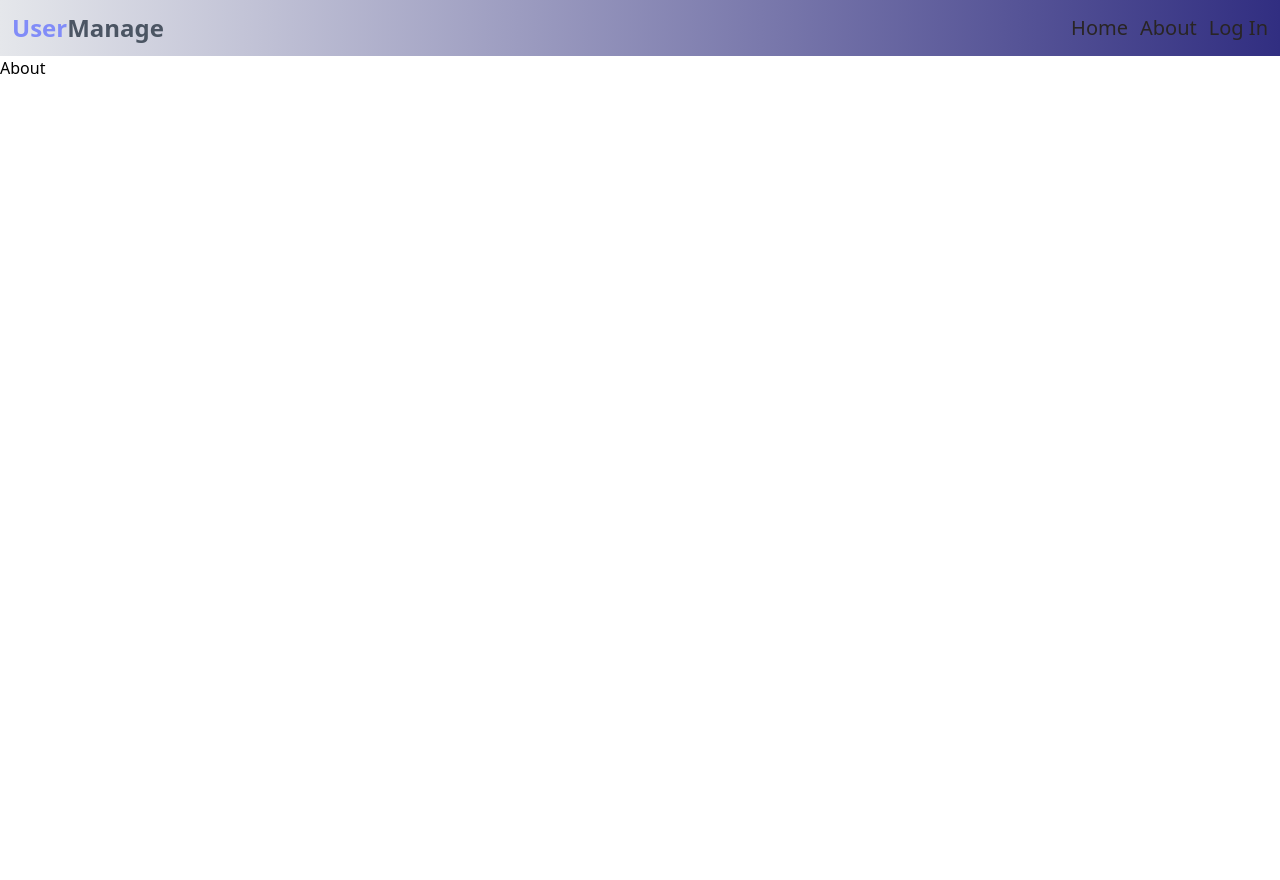
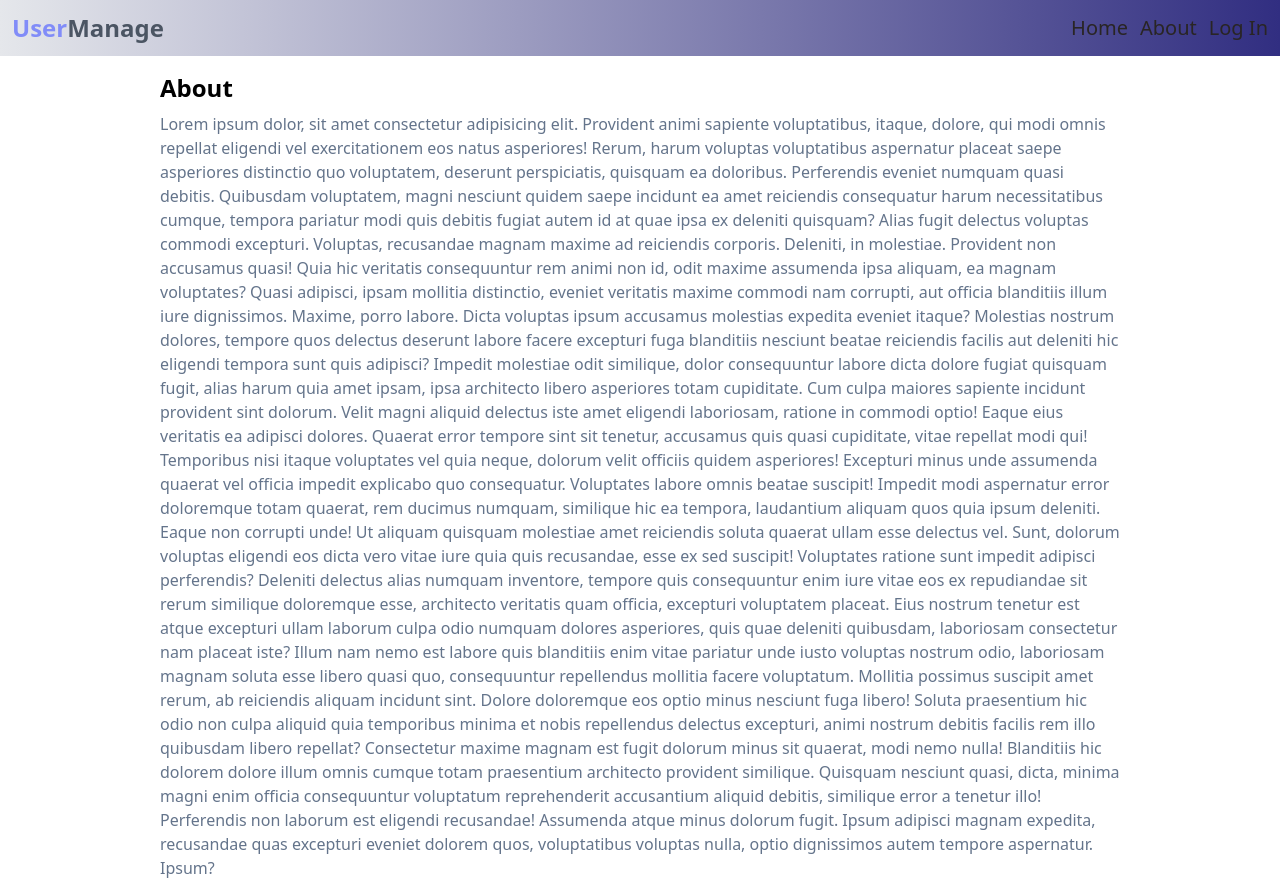
Before and after one commit to sudsek6060/User-Management, a React (Vite) app in the folder client/: page /About in a window 1280 px wide. Before the commit the page ends 800 px from the top, so only its background shows below. Built offline with nearby package versions, Linux system fonts and the light colour scheme.

Commit message:
about page created

```diff
--- a/client/src/pages/About.jsx
+++ b/client/src/pages/About.jsx
@@ -1,7 +1,69 @@
 import React from "react";
 
 const About = () => {
-  return <div>About</div>;
+  return (
+    <div className="max-w-[75%] mx-auto mt-4">
+      <h1 className="font-bold text-2xl">About</h1>
+      <p className="text-slate-500 mt-2">
+        Lorem ipsum dolor, sit amet consectetur adipisicing elit. Provident
+        animi sapiente voluptatibus, itaque, dolore, qui modi omnis repellat
+        eligendi vel exercitationem eos natus asperiores! Rerum, harum voluptas
+        voluptatibus aspernatur placeat saepe asperiores distinctio quo
+        voluptatem, deserunt perspiciatis, quisquam ea doloribus. Perferendis
+        eveniet numquam quasi debitis. Quibusdam voluptatem, magni nesciunt
+        quidem saepe incidunt ea amet reiciendis consequatur harum
+        necessitatibus cumque, tempora pariatur modi quis debitis fugiat autem
+        id at quae ipsa ex deleniti quisquam? Alias fugit delectus voluptas
+        commodi excepturi. Voluptas, recusandae magnam maxime ad reiciendis
+        corporis. Deleniti, in molestiae. Provident non accusamus quasi! Quia
+        hic veritatis consequuntur rem animi non id, odit maxime assumenda ipsa
+        aliquam, ea magnam voluptates? Quasi adipisci, ipsam mollitia
+        distinctio, eveniet veritatis maxime commodi nam corrupti, aut officia
+        blanditiis illum iure dignissimos. Maxime, porro labore. Dicta voluptas
+        ipsum accusamus molestias expedita eveniet itaque? Molestias nostrum
+        dolores, tempore quos delectus deserunt labore facere excepturi fuga
+        blanditiis nesciunt beatae reiciendis facilis aut deleniti hic eligendi
+        tempora sunt quis adipisci? Impedit molestiae odit similique, dolor
+        consequuntur labore dicta dolore fugiat quisquam fugit, alias harum quia
+        amet ipsam, ipsa architecto libero asperiores totam cupiditate. Cum
+        culpa maiores sapiente incidunt provident sint dolorum. Velit magni
+        aliquid delectus iste amet eligendi laboriosam, ratione in commodi
+        optio! Eaque eius veritatis ea adipisci dolores. Quaerat error tempore
+        sint sit tenetur, accusamus quis quasi cupiditate, vitae repellat modi
+        qui! Temporibus nisi itaque voluptates vel quia neque, dolorum velit
+        officiis quidem asperiores! Excepturi minus unde assumenda quaerat vel
+        officia impedit explicabo quo consequatur. Voluptates labore omnis
+        beatae suscipit! Impedit modi aspernatur error doloremque totam quaerat,
+        rem ducimus numquam, similique hic ea tempora, laudantium aliquam quos
+        quia ipsum deleniti. Eaque non corrupti unde! Ut aliquam quisquam
+        molestiae amet reiciendis soluta quaerat ullam esse delectus vel. Sunt,
+        dolorum voluptas eligendi eos dicta vero vitae iure quia quis
+        recusandae, esse ex sed suscipit! Voluptates ratione sunt impedit
+        adipisci perferendis? Deleniti delectus alias numquam inventore, tempore
+        quis consequuntur enim iure vitae eos ex repudiandae sit rerum similique
+        doloremque esse, architecto veritatis quam officia, excepturi voluptatem
+        placeat. Eius nostrum tenetur est atque excepturi ullam laborum culpa
+        odio numquam dolores asperiores, quis quae deleniti quibusdam,
+        laboriosam consectetur nam placeat iste? Illum nam nemo est labore quis
+        blanditiis enim vitae pariatur unde iusto voluptas nostrum odio,
+        laboriosam magnam soluta esse libero quasi quo, consequuntur repellendus
+        mollitia facere voluptatum. Mollitia possimus suscipit amet rerum, ab
+        reiciendis aliquam incidunt sint. Dolore doloremque eos optio minus
+        nesciunt fuga libero! Soluta praesentium hic odio non culpa aliquid quia
+        temporibus minima et nobis repellendus delectus excepturi, animi nostrum
+        debitis facilis rem illo quibusdam libero repellat? Consectetur maxime
+        magnam est fugit dolorum minus sit quaerat, modi nemo nulla! Blanditiis
+        hic dolorem dolore illum omnis cumque totam praesentium architecto
+        provident similique. Quisquam nesciunt quasi, dicta, minima magni enim
+        officia consequuntur voluptatum reprehenderit accusantium aliquid
+        debitis, similique error a tenetur illo! Perferendis non laborum est
+        eligendi recusandae! Assumenda atque minus dolorum fugit. Ipsum adipisci
+        magnam expedita, recusandae quas excepturi eveniet dolorem quos,
+        voluptatibus voluptas nulla, optio dignissimos autem tempore aspernatur.
+        Ipsum?
+      </p>
+    </div>
+  );
 };
 
 export default About;
```
